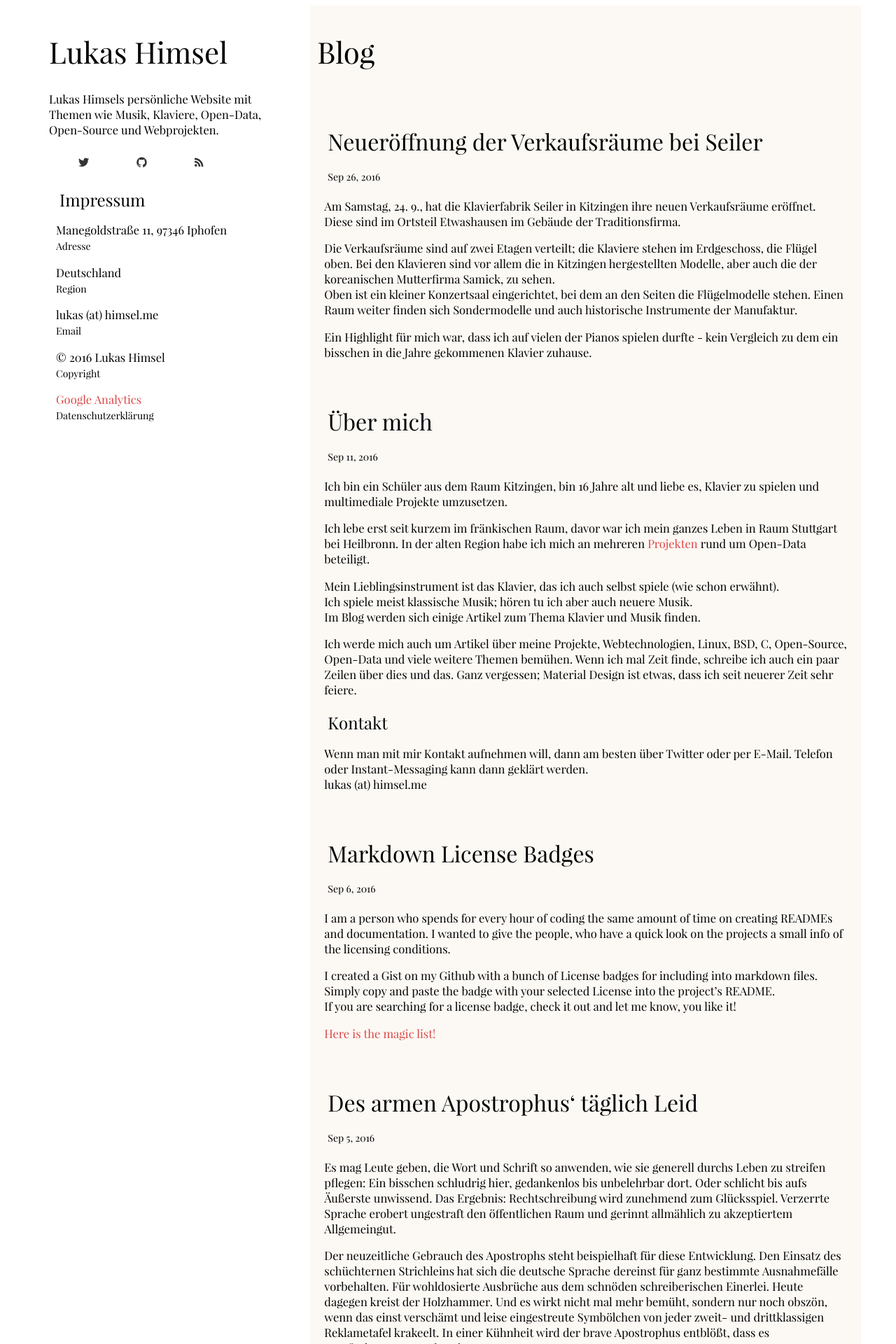
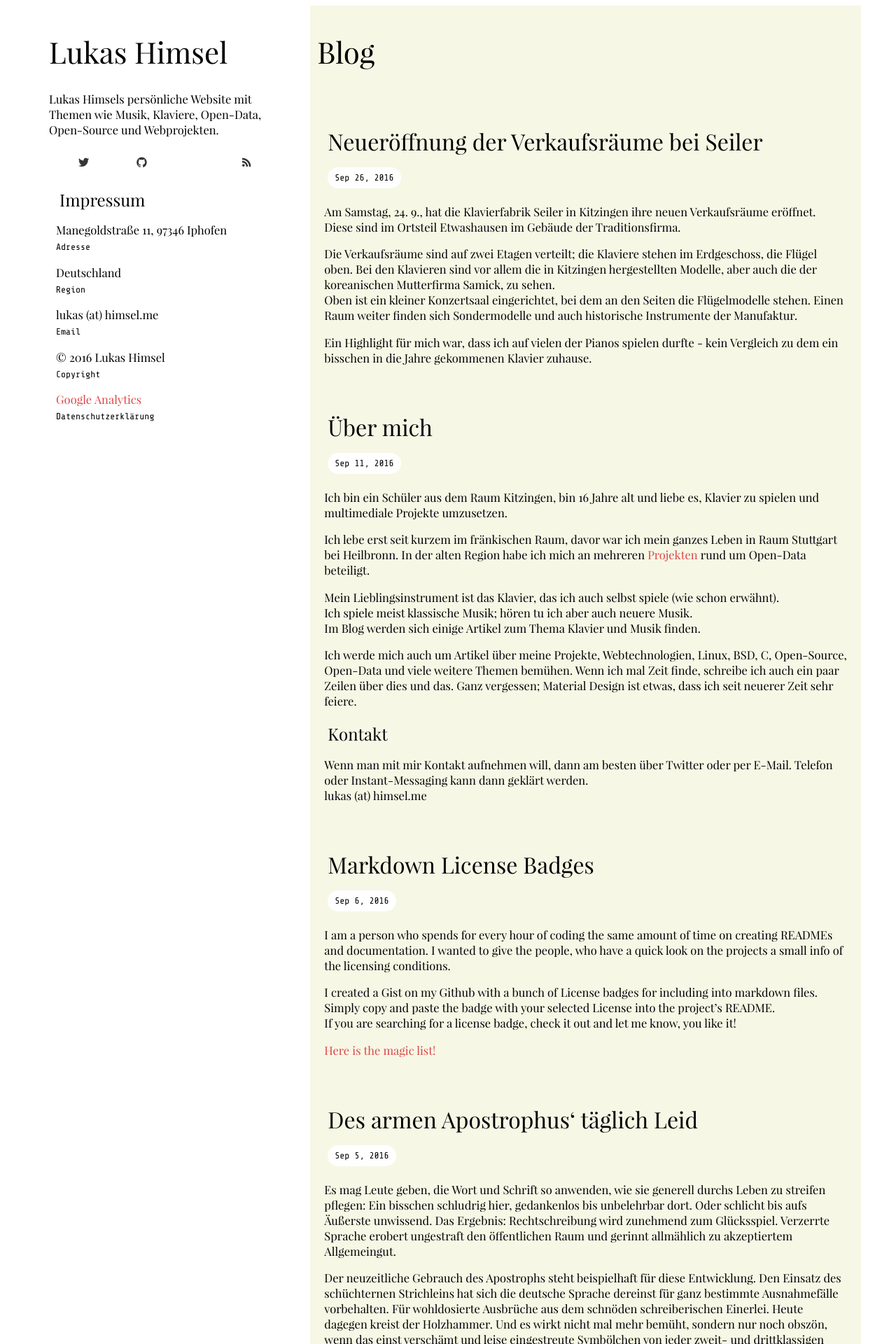
Before and after one commit to NishkaDG/lukas-h.github.io, a Jekyll site: the page built from index.html, in a window 1280 px wide. Shown: the top 1920 px of the page at 70% size. Built offline with Jekyll 4.4.1, drawn with Linux system fonts in a browser that asks for light colours; some web fonts are replaced; some of the changed text lies outside the part shown.

Commit message:
use as my new personal website

```diff
--- /dev/null
+++ b/CNAME
@@ -0,0 +1 @@
+himsel.me
--- a/_config.yml
+++ b/_config.yml
@@ -8,11 +8,11 @@
 
 title: "Lukas Himsel"
 description: "Lukas Himsels persönliche Website mit Themen wie Musik, Klaviere, Open-Data, Open-Source und Webprojekten."
-baseurl: "/onepage"
+baseurl: ""
 url: "http://himsel.me" # replace by your site's url
 twitter_username: lukashimsel
 github_username:  lukas-h
-accent: "#fcf9f4" # accent color for blog column
+accent: "#f7f7e6" # accent color for blog column
 
 author: "Lukas Himsel"
 address: "Manegoldstraße 11, 97346 Iphofen"
--- a/_layouts/default.html
+++ b/_layouts/default.html
@@ -14,6 +14,7 @@
 				<div class="unit whole" id="/contact">
 					<a href="https://twitter.com/{{ site.twitter_username }}" class="twitter-icon btn"><i class="icon ion-social-twitter"></i></a>
 					<a href="https://github.com/{{ site.github_username }}" class="github-icon btn"><i class="icon ion-social-github"></i></a>
+					<a href="https://github.com/{{ site.github_username }}" class="mail-icon btn"><i class="icon ion-mail"></i></a>
 					<a href="feed.xml" class="rss-icon btn"><i class="icon ion-social-rss"></i></a>
 				</div>
 				<div class="unit whole hide-on-mobiles" id="/impressum">
@@ -28,7 +29,7 @@
 				</div>
 				{{ content }}
 				<div class="unit whole" id="/subscribe">
-					<p><a href="feed.xml">RSS</a> & <a href="atom.xml">ATOM</a> Feed</p>
+					<p><a href="feed.xml">RSS</a> & <a href="atom.xml">ATOM</a> Feed<br>Built with Jekyll, Code on <a href="https://github.com/lukas.h/onepage"><i class="icon ion-social-github"></i>Github</a></p>
 				</div>
 			</div>
 		</div>
--- a/assets/css/main.css
+++ b/assets/css/main.css
@@ -26,7 +26,8 @@
     font-weight: 400;
 }
 small{
-    font-size: 14px;
+    font-family: 'Share Tech Mono', monospace;
+    font-size: 13px;
 }
 a{
     text-decoration: none;
@@ -52,15 +53,10 @@
     list-style-type: none;
     margin: 0;
 }
-.github-icon:hover{
-    color: #85d063;
-}
-.twitter-icon:hover{
-    color: #1da0f2;
-}
-.rss-icon:hover{
-    color: #f49c52;
-}
+.github-icon:hover{ color: #85d063; }
+.twitter-icon:hover{ color: #1da0f2; }
+.mail-icon:hover{ color: #db4646; }
+.rss-icon:hover{ color: #f49c52; }
 .btn{
     border: none;
     border-radius: 2px;
@@ -99,7 +95,8 @@
 .chip{
     display: inline-block;
     height: 30px;
-    font-size: 14px;
+    font-family: 'Share Tech Mono', monospace;
+    font-size: 13px;
     font-weight: 500;
     line-height: 30px;
     padding: 0 10px;
@@ -108,7 +105,3 @@
     margin-bottom: 5px;
     margin-right: 5px;
 }
-.tag{
-    font-size: 14px;
-    font-family: 'Share Tech Mono', monospace;
-}
--- a/index.html
+++ b/index.html
@@ -5,7 +5,7 @@
 {% for post in site.posts %}
 <div id="{{ post.id }}" class="unit whole align-left post">
 	<article itemscope itemtype="http://schema.org/BlogPosting">
-		<h2>{{ post.title }}<br><small>{{ post.date | date: "%b %-d, %Y" }}</small></h2>
+		<h2>{{ post.title }}<br><small class="chip">{{ post.date | date: "%b %-d, %Y" }}</small></h2>
 
 		<div class="post-content">
 			{{ post.content }}
--- a/robots.txt
+++ b/robots.txt
@@ -1,3 +1,3 @@
 User-agent: *
 Disallow:
-Sitemap: {{ site.url }}{{ site.baseurl }}/sitemap.xml
+Sitemap: http://himsel.me/sitemap.xml
```
Also changed, not shown: other parts of index.html (+1 -1 lines).
